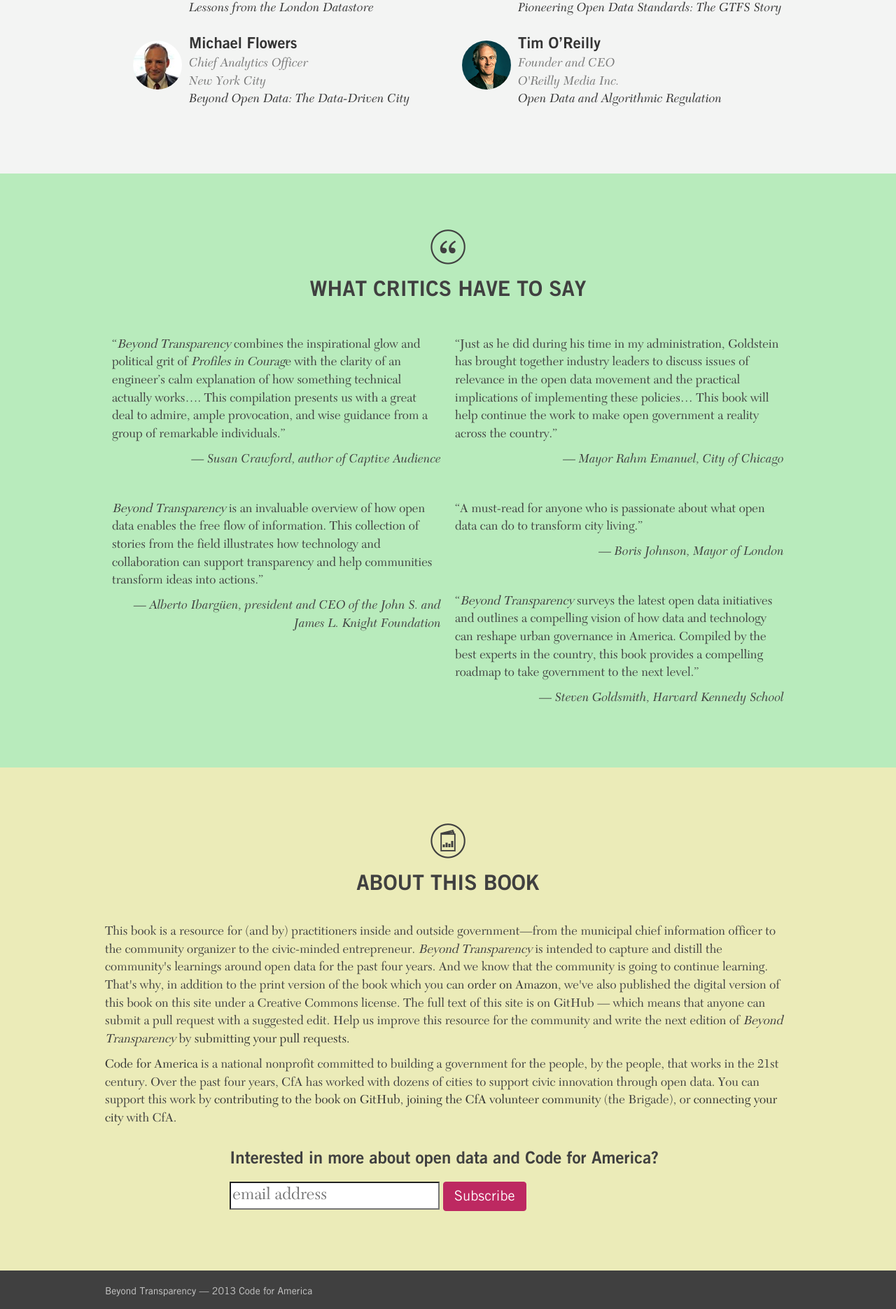
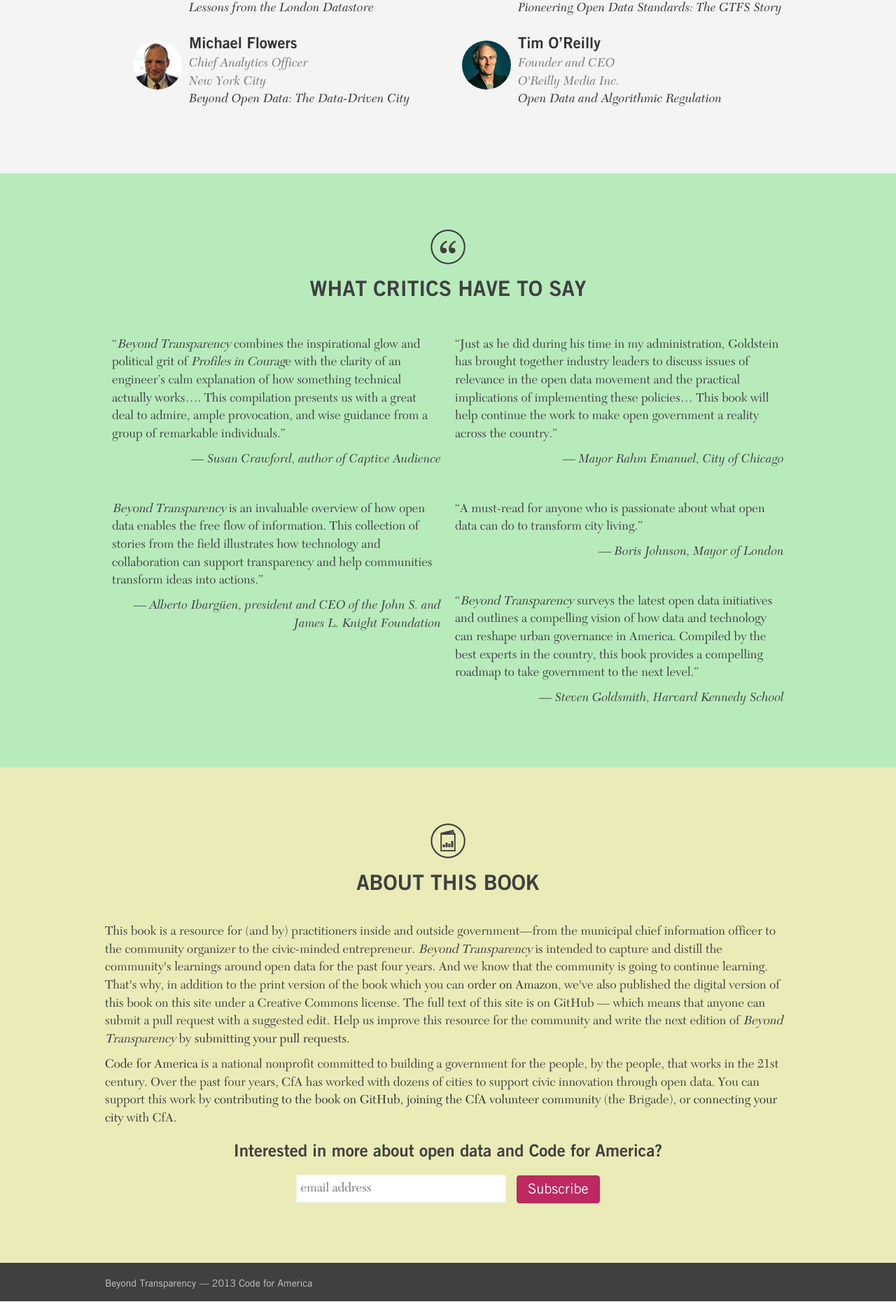
Before and after one commit to codeforamerica/beyondtransparency, a Jekyll site: the page built from index.html, in a window 1280 px wide. Shown: the part 1392-3263 px from the top of the page at 70% size. Built offline with Jekyll 4.4.1, drawn with Linux system fonts in a browser that asks for light colours; nearby versions of some CDN libraries; some web fonts are replaced; Markdown is read by kramdown in place of the engine named in the settings.

Commit message:
email entry styling

```diff
--- a/css/main.css
+++ b/css/main.css
@@ -180,7 +180,7 @@
   padding-right:50px;
 }
 
-div.btn-primary:hover{
+.btn-primary:hover{
   background-color:#e33175;
   border-color: transparent;
 }
@@ -528,12 +528,21 @@
   font-weight:bold;
   color:#fff;
 }
+.email{
+  text-align:center;
+
+}
 .email input[type=email]{
   width:300px;
-  font-size:24px;
+  text-align:left;
+  padding:5px;
+  height:40px;
+  border:solid 1px #eee;
+  margin-right:10px;
 }
 .email input.btn{
-  padding:10px 15px;
+  padding:9px 15px;
+  margin-top:1px;
 }
 .email h3{
   margin:20px 0px;
--- a/index.html
+++ b/index.html
@@ -131,7 +131,7 @@
         <p>This book is  a resource for (and by) practitioners inside and outside government—from the municipal chief information officer to the community organizer to the civic-minded entrepreneur. <em>Beyond Transparency</em> is intended to capture and distill the community's learnings around open data for the past four years. And we know that the community is going to continue learning. That's why, in addition to the print version of the book which you can <a href="http://www.amazon.com/Beyond-Transparency-Future-Civic-Innovation/dp/0615889085/" target="_blank">order on Amazon</a>, we've also published the digital version of this book on this site under a Creative Commons license. The full text of this site is on GitHub — which means that anyone can submit a pull request with a suggested edit. Help us improve this resource for the community and write the next edition of <em>Beyond Transparency</em> by <a href="https://github.com/codeforamerica/beyondtransparency" target="_blank">submitting your pull requests.</a></p>
      <p><a href="http://codeforeamerica.org" target="_blank">Code for America</a> is a national nonprofit committed to building a government for the people, by the people, that works in the 21st century. Over the past four years, CfA has worked with dozens of cities to support civic innovation through open data. You can support this work by <a href="https://github.com/codeforamerica/beyondtransparency" target="_blank">contributing to the book on GitHub</a>, <a href="http://brigade.codeforamerica.org">joining the CfA volunteer community</a> (the Brigade), or <a href="http://www.codeforamerica.org/cities/" target="_blank">connecting your city</a> with CfA.</p>
 
-     <div class="col-md-9 col-md-offset-2 email">
+     <div class="email">
        <h3>Interested in more about open data and Code for America?</h3>
        <form action="http://codeforamerica.us2.list-manage2.com/subscribe/post?u=d9acf2a4c694efbd76a48936f&amp;id=3ac3aef1a5" method="post" id="mc-embedded-subscribe-form" name="mc-embedded-subscribe-form" class="validate" target="_blank" role="form" novalidate>
          <div class="form-group">
```
